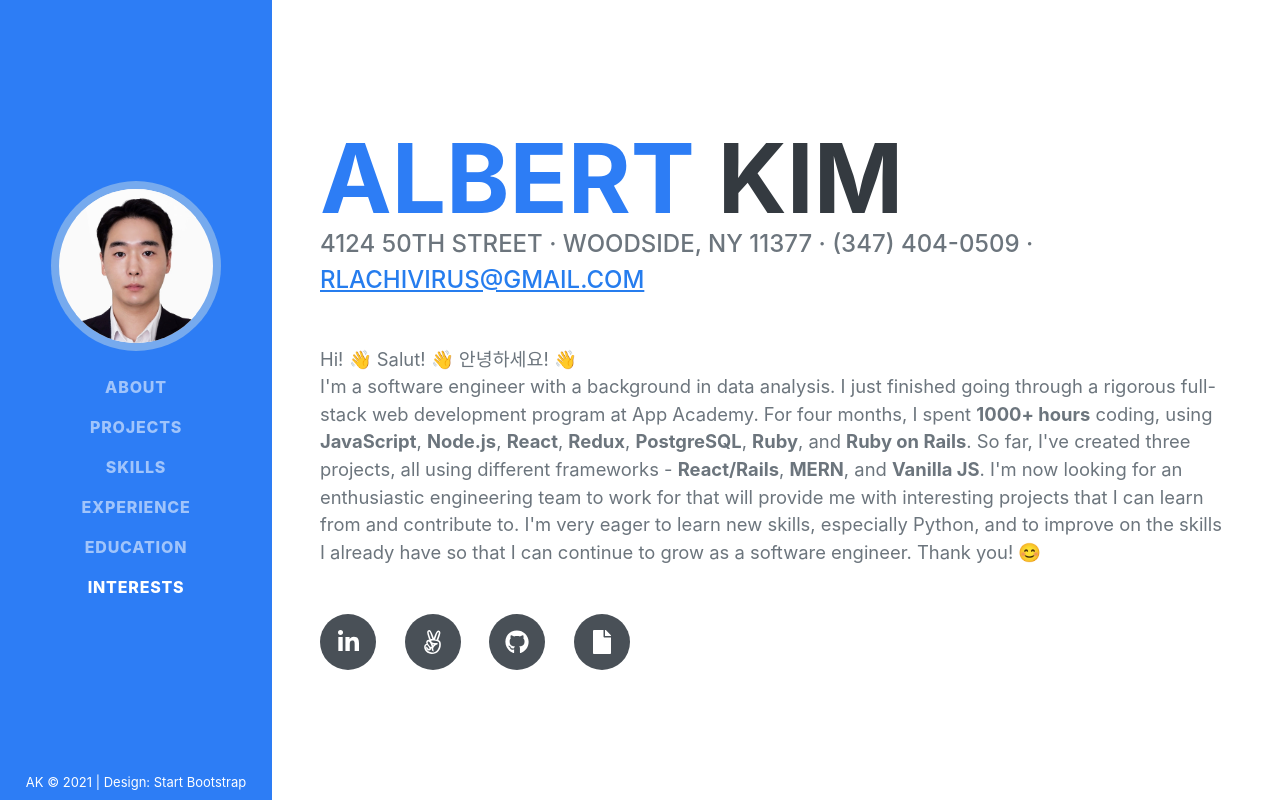
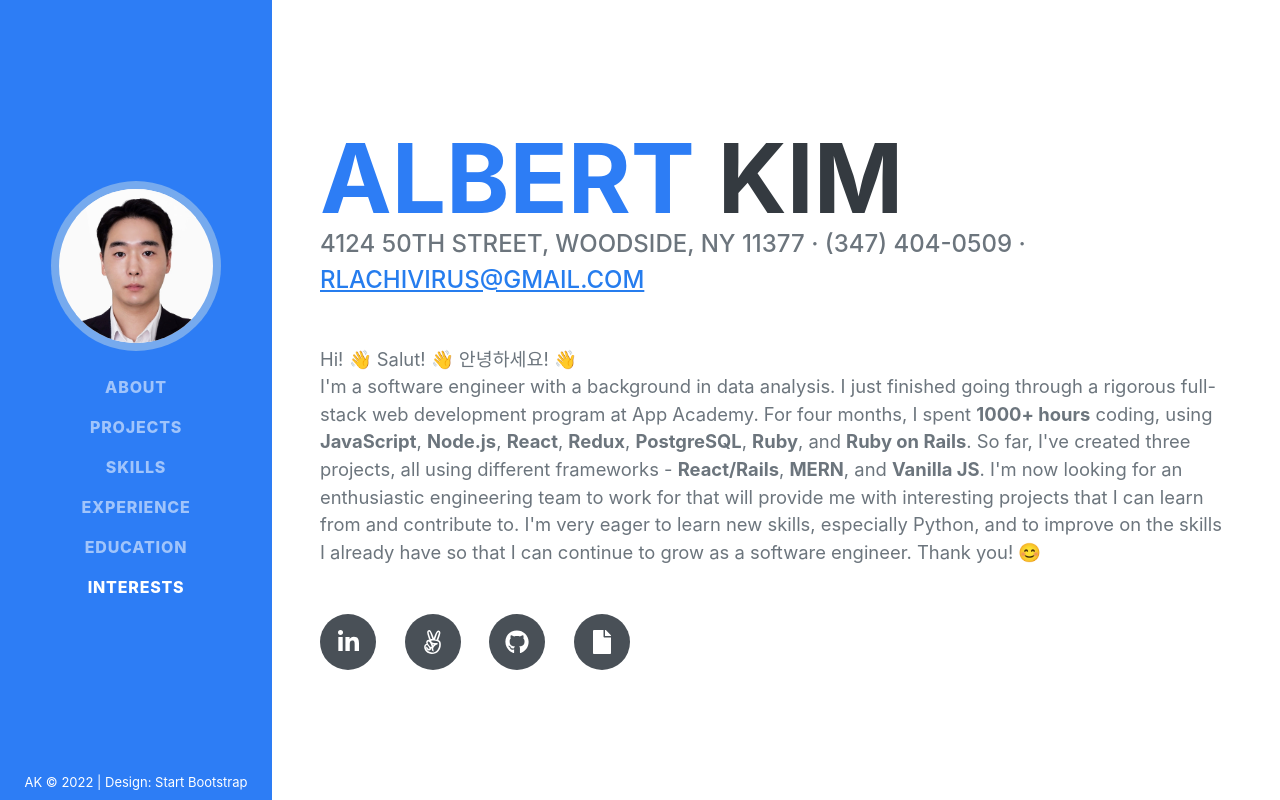
Before and after one commit to rlachivirus/albertck, a plain HTML site: page index.html in a window 1280 px wide. Shown: the top 800 px of the page. Drawn offline with nearby package versions, Linux system fonts and the light colour scheme; a web font is replaced by a local one.

Commit message:
updated copyright year

```diff
--- a/index.html
+++ b/index.html
@@ -35,7 +35,7 @@
                     <li class="nav-item"><a class="nav-link js-scroll-trigger" href="#interests">Interests</a></li>
                 </ul>
             </div>
-            <p class="copyright">AK © 2021 | Design: Start Bootstrap</p>
+            <p class="copyright">AK © 2022 | Design: Start Bootstrap</p>
         </nav>
         <!-- Page Content-->
         <div class="container-fluid p-0">
@@ -47,7 +47,7 @@
                         Kim
                     </h1>
                     <div class="subheading mb-5">
-                        4124 50th Street · Woodside, NY 11377 · (347) 404-0509 ·
+                        4124 50th Street, Woodside, NY 11377 · (347) 404-0509 ·
                         <a href="mailto:rlachivirus@gmail.com">rlachivirus@gmail.com</a>
                     </div>
                     <p class="lead mb-5">Hi! 👋 Salut! 👋 안녕하세요! 👋
```
